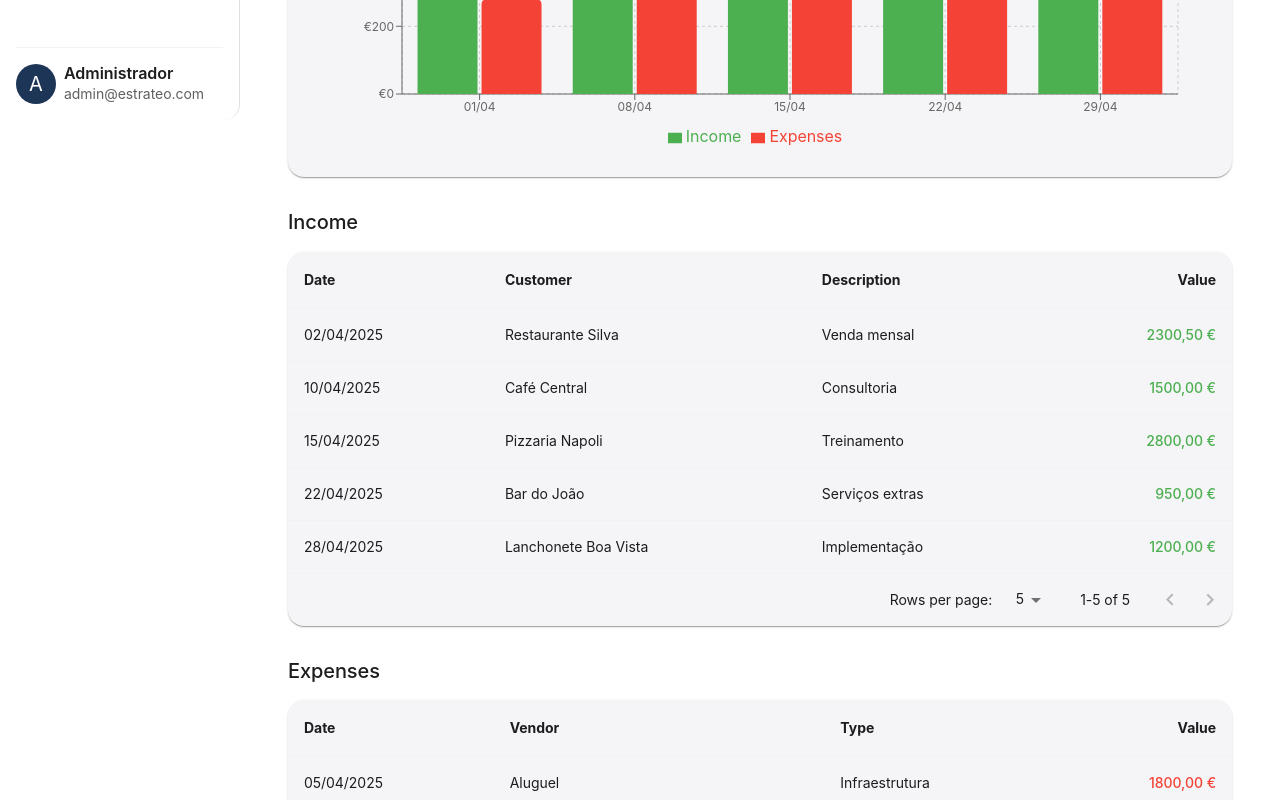
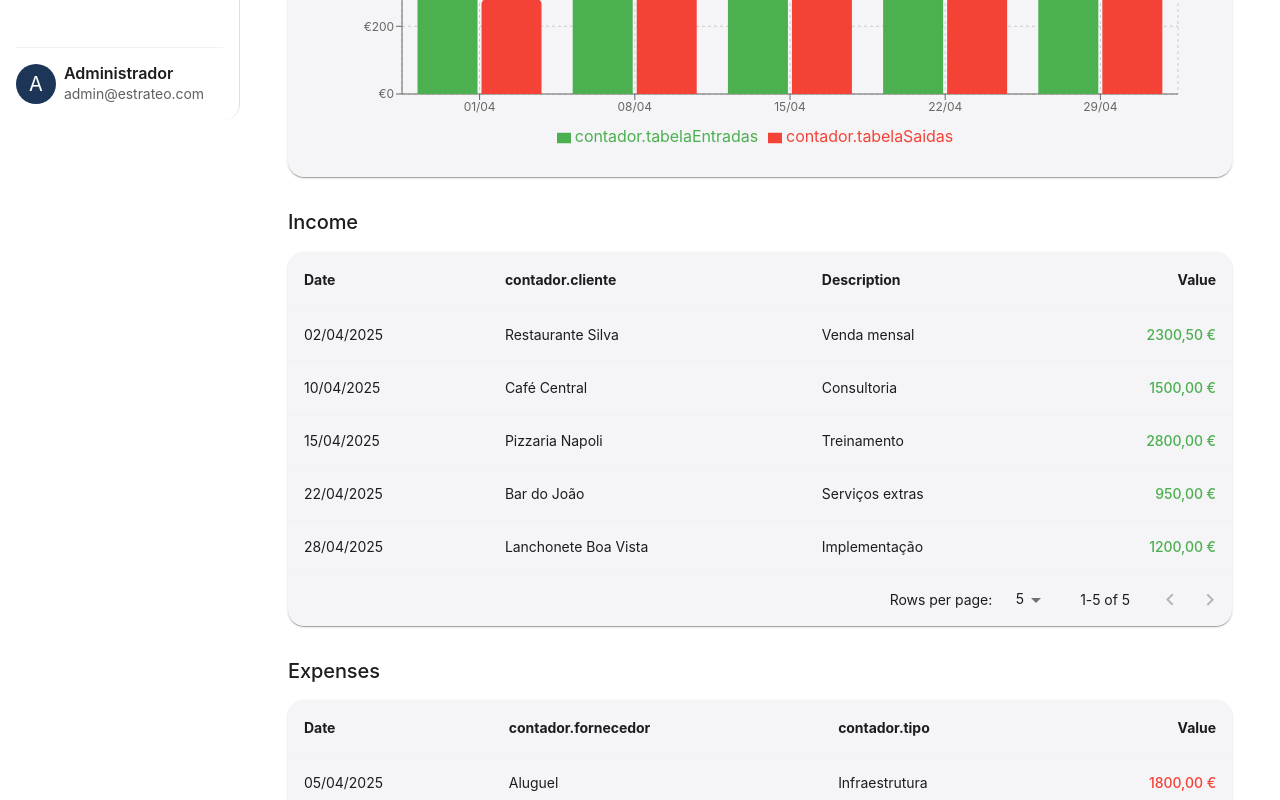
Before and after one commit to gianmateus/estrateoapp, a React (Create React App) app in the folder frontend/: page /dashboard/contador in a window 1280 px wide. Shown: the part 680-1480 px from the top of the page. Built offline with nearby package versions, Linux system fonts and the light colour scheme.

Commit message:
Correção das chaves do contador nos arquivos de tradução

```diff
--- a/frontend/src/components/contador/BotaoGerarRelatorio.tsx
+++ b/frontend/src/components/contador/BotaoGerarRelatorio.tsx
@@ -61,7 +61,7 @@ const BotaoGerarRelatorio: React.FC<BotaoGerarRelatorioProps> = ({
           <Typography variant="button">{t('carregando')}</Typography>
         </>
       ) : (
-        t('contador.gerarRelatorio')
+        t('relatorioContador.gerarRelatorio')
       )}
     </Button>
   );
--- a/frontend/src/locales/de/translation.json
+++ b/frontend/src/locales/de/translation.json
@@ -22,8 +22,9 @@
   "financeiro": "Finanzen",
   "inventario": "Inventar",
   "pagamentos": "Zahlungen",
-  "inteligenciaArtificial": "KI & Analytik",
+  "inteligenciaArtificial": "KI & Analysen",
   "whatsapp": "WhatsApp",
+  "contador": "Buchhalter",
   "titulo": "Restaurant Admin",
   "perfil": "Mein Profil",
   "sair": "Abmelden",
--- a/frontend/src/locales/en/translation.json
+++ b/frontend/src/locales/en/translation.json
@@ -26,6 +26,7 @@
   "funcionarios": "Employees",
   "inteligenciaArtificial": "AI & Analytics",
   "whatsapp": "WhatsApp",
+  "contador": "Accountant",
   "titulo": "Restaurant Admin",
   "perfil": "My Profile",
   "sair": "Log Out",
@@ -328,7 +329,7 @@
   "of": "of",
   "erroAoBuscarDados": "Error fetching data. Please try again.",
 
-  "contador": {
+  "relatorioContador": {
     "titulo": "Accountant Report",
     "introducao": "Find below all the organized data your accountant needs. At the end of the page, you can generate the complete report with just one click.",
     "resumoGeral": "General Summary",
--- a/frontend/src/locales/it/translation.json
+++ b/frontend/src/locales/it/translation.json
@@ -24,6 +24,7 @@
   "pagamentos": "Pagamenti",
   "inteligenciaArtificial": "IA & Analisi",
   "whatsapp": "WhatsApp",
+  "contador": "Contabile",
   "titulo": "Gestione Ristorante",
   "perfil": "Profilo",
   "sair": "Esci",
--- a/frontend/src/locales/pt/translation.json
+++ b/frontend/src/locales/pt/translation.json
@@ -305,6 +305,13 @@
 
   "acoes": "Ações",
 
+  "sugestoes": {
+    "titulo": "Sugestões",
+    "estoqueMinimo": "Você tem {{number}} itens abaixo do nível mínimo de estoque. Considere reabastecer em breve.",
+    "financeiro": "Suas despesas aumentaram {{percent}}% em comparação com o mês passado. Revise suas finanças.",
+    "vendas": "As vendas aumentaram {{percent}}% nesta semana! Continue com o bom trabalho!"
+  },
+
   "cargo": "Cargo",
   "dataContratacao": "Data de Contratação",
   "novoFuncionario": "Novo Funcionário",
@@ -331,7 +338,7 @@
   "of": "de",
   "erroAoBuscarDados": "Erro ao buscar dados. Tente novamente.",
 
-  "contador": {
+  "relatorioContador": {
     "titulo": "Relatório para Contador",
     "introducao": "Veja abaixo todos os dados organizados que seu contador precisa. No final da página, você pode gerar o relatório completo com apenas um clique.",
     "resumoGeral": "Resumo Geral",
--- a/frontend/src/pages/Contador.tsx
+++ b/frontend/src/pages/Contador.tsx
@@ -184,16 +184,16 @@ const Contador: React.FC = () => {
       {/* Header with title and month selection */}
       <Box sx={{ display: 'flex', justifyContent: 'space-between', alignItems: 'center', mb: 3 }}>
         <Typography variant="h4" component="h1" fontWeight="bold" color="primary">
-          {t('contador.titulo')}
+          {t('relatorioContador.titulo')}
         </Typography>
 
         <FormControl sx={{ minWidth: 200 }}>
-          <InputLabel id="month-select-label">{t('contador.selecioneMes')}</InputLabel>
+          <InputLabel id="month-select-label">{t('relatorioContador.selecioneMes')}</InputLabel>
           <Select
             labelId="month-select-label"
             id="month-select"
             value={selectedMonth}
-            label={t('contador.selecioneMes')}
+            label={t('relatorioContador.selecioneMes')}
             onChange={handleMonthChange}
             disabled={loading}
           >
@@ -209,7 +209,7 @@ const Contador: React.FC = () => {
       {/* Introduction text */}
       <Paper sx={{ p: 2, mb: 3 }}>
         <Typography variant="body1">
-          {t('contador.introducao')}
+          {t('relatorioContador.introducao')}
         </Typography>
       </Paper>
 
@@ -217,13 +217,13 @@ const Contador: React.FC = () => {
         <>
           {/* Summary Cards */}
           <Typography variant="h5" sx={{ mb: 2, fontWeight: 'medium' }}>
-            {t('contador.resumoGeral')}
+            {t('relatorioContador.resumoGeral')}
           </Typography>
 
           <Grid container spacing={3} sx={{ mb: 4 }}>
             <Grid item xs={12} sm={6} md={3}>
               <ResumoMensalCard
-                title={t('contador.receitaTotal')}
+                title={t('relatorioContador.receitaTotal')}
                 value={contadorData.resumo.receita}
                 icon={<AttachMoney fontSize="large" />}
                 color="#4caf50"
@@ -231,7 +231,7 @@ const Contador: React.FC = () => {
             </Grid>
             <Grid item xs={12} sm={6} md={3}>
               <ResumoMensalCard
-                title={t('contador.despesasTotal')}
+                title={t('relatorioContador.despesasTotal')}
                 value={contadorData.resumo.despesas}
                 icon={<Money fontSize="large" />}
                 color="#f44336"
@@ -239,7 +239,7 @@ const Contador: React.FC = () => {
             </Grid>
             <Grid item xs={12} sm={6} md={3}>
               <ResumoMensalCard
-                title={t('contador.saldoFinal')}
+                title={t('relatorioContador.saldoFinal')}
                 value={contadorData.resumo.saldo}
                 icon={<AccountBalance fontSize="large" />}
                 color="#2196f3"
@@ -247,7 +247,7 @@ const Contador: React.FC = () => {
             </Grid>
             <Grid item xs={12} sm={6} md={3}>
               <ResumoMensalCard
-                title={t('contador.totalFuncionarios')}
+                title={t('relatorioContador.totalFuncionarios')}
                 value={contadorData.resumo.funcionariosPagos}
                 icon={<People fontSize="large" />}
                 color="#ff9800"
@@ -258,7 +258,7 @@ const Contador: React.FC = () => {
 
           {/* Revenue vs Expenses Chart */}
           <Typography variant="h5" sx={{ mb: 2, fontWeight: 'medium' }}>
-            {t('contador.graficoReceitas')}
+            {t('relatorioContador.graficoReceitas')}
           </Typography>
 
           <Paper sx={{ p: 3, mb: 4 }}>
@@ -268,7 +268,7 @@ const Contador: React.FC = () => {
           {/* Detailed Tables */}
           {/* Income Table */}
           <Typography variant="h5" sx={{ mb: 2, fontWeight: 'medium' }}>
-            {t('contador.tabelaEntradas')}
+            {t('relatorioContador.tabelaEntradas')}
           </Typography>
 
           <Paper sx={{ mb: 4, overflow: 'hidden' }}>
@@ -277,7 +277,7 @@ const Contador: React.FC = () => {
 
           {/* Expenses Table */}
           <Typography variant="h5" sx={{ mb: 2, fontWeight: 'medium' }}>
-            {t('contador.tabelaSaidas')}
+            {t('relatorioContador.tabelaSaidas')}
           </Typography>
 
           <Paper sx={{ mb: 4, overflow: 'hidden' }}>
@@ -286,7 +286,7 @@ const Contador: React.FC = () => {
 
           {/* Employees Table */}
           <Typography variant="h5" sx={{ mb: 2, fontWeight: 'medium' }}>
-            {t('contador.tabelaFuncionarios')}
+            {t('relatorioContador.tabelaFuncionarios')}
           </Typography>
 
           <Paper sx={{ mb: 4, overflow: 'hidden' }}>
```
